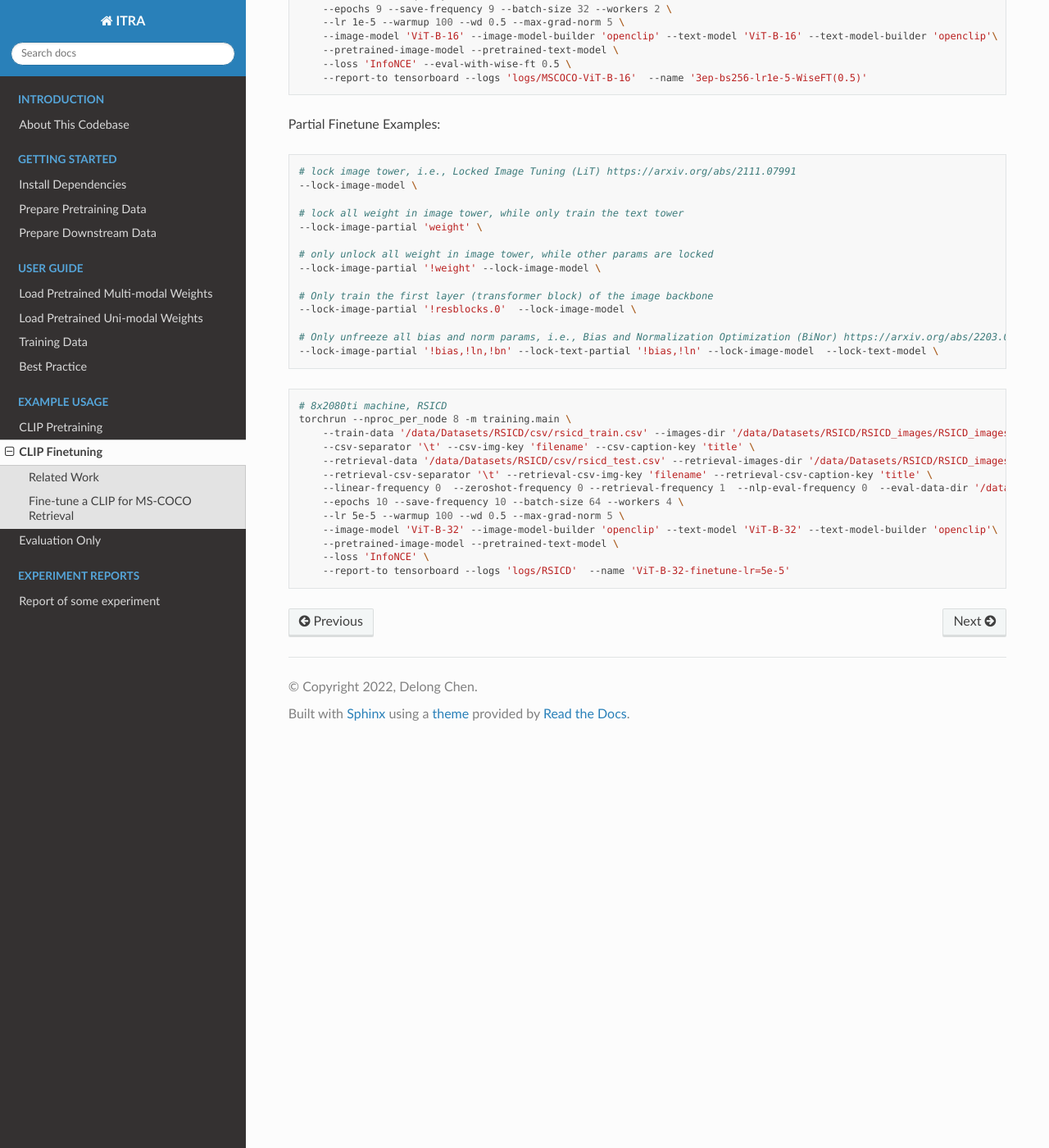
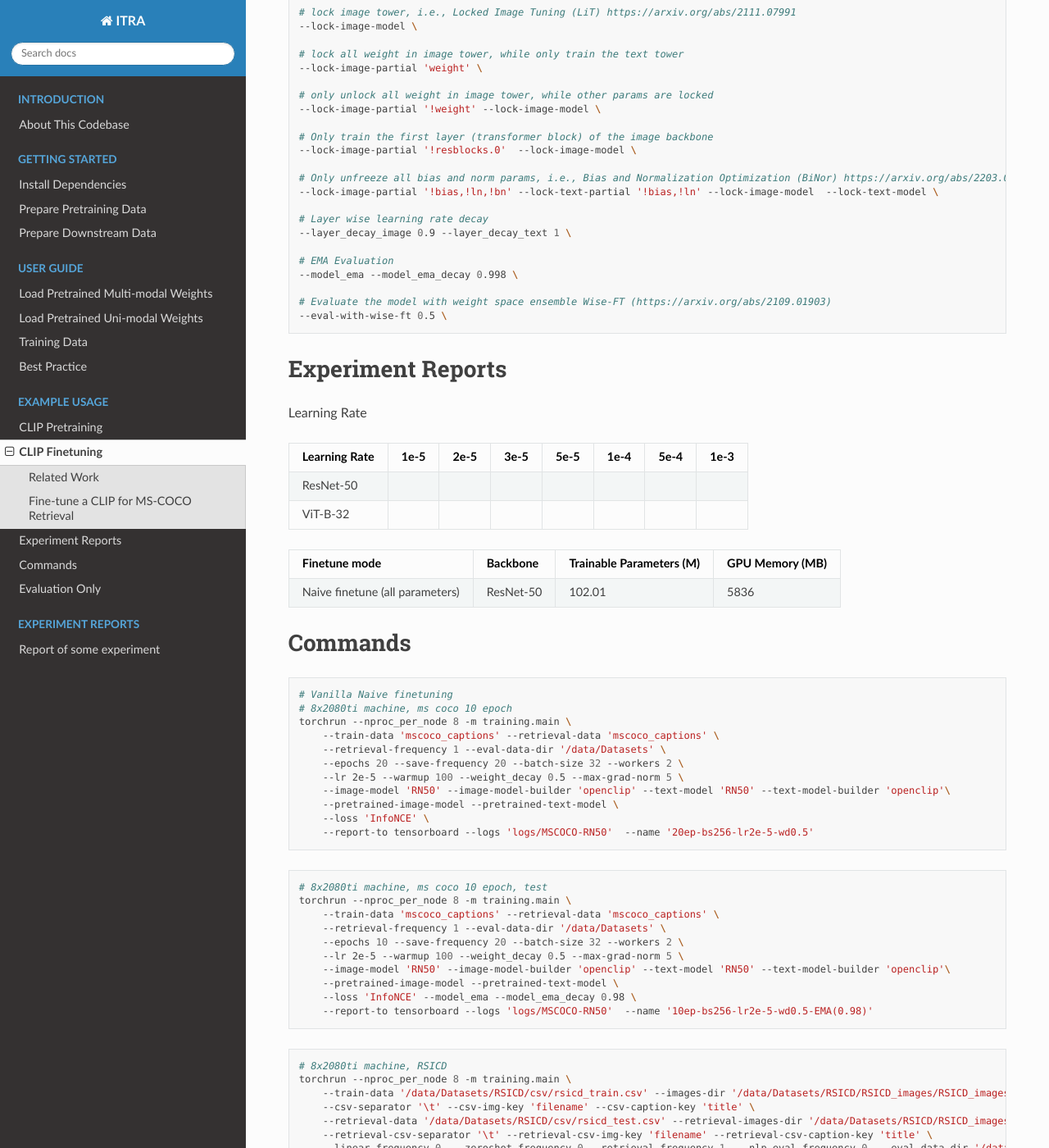
Before and after one commit to ChenDelong1999/ITRA-Documentations, a Sphinx documentation site: the page built from source/Contents/example-usage/clip-finetuning.md, in a window 1280 px wide and 1400 px high, scrolled down 650 px. Shown: the whole window at 82% size. Built offline with Sphinx 7.4.7 and the Read the Docs theme 2.0.0, drawn with Linux system fonts in a browser that asks for light colours; some of the changed text lies outside the part shown.

Commit message:
add WiseFT, EMA, LLRD

````diff
--- a/source/Contents/example-usage/clip-finetuning.md
+++ b/source/Contents/example-usage/clip-finetuning.md
@@ -11,26 +11,15 @@ export PYTHONPATH="$PYTHONPATH:$PWD/src"
 ## Related Work
 
 - [CLIP Itself is a Strong Fine-tuner: Achieving 85.7% and 88.0% Top-1 Accuracy with ViT-B and ViT-L on ImageNet](https://arxiv.org/abs/2212.06138)
+- [Robust fine-tuning of zero-shot models](https://arxiv.org/abs/2109.01903)
 
 
 ## Fine-tune a CLIP for MS-COCO Retrieval
 
 [Paper-with-code Leaderboard](https://paperswithcode.com/sota/cross-modal-retrieval-on-coco-2014)
 
-```bash
-# 8x2080ti machine, ms coco 3 epoch
-torchrun --nproc_per_node 8 -m training.main \
-    --episode-size 39429 --train-data 'mscoco_captions' --retrieval-data 'mscoco_captions' \
-    --retrieval-frequency 1 --eval-data-dir '/data/Datasets' \
-    --epochs 9 --save-frequency 9 --batch-size 32 --workers 2 \
-    --lr 1e-5 --warmup 100 --wd 0.5 --max-grad-norm 5 \
-    --image-model 'ViT-B-16' --image-model-builder 'openclip' --text-model 'ViT-B-16' --text-model-builder 'openclip'\
-    --pretrained-image-model --pretrained-text-model \
-    --loss 'InfoNCE' --eval-with-wise-ft 0.5 \
-    --report-to tensorboard --logs 'logs/MSCOCO-ViT-B-16'  --name '3ep-bs256-lr1e-5-WiseFT(0.5)'
-```
 
-Partial Finetune Examples:
+Finetuning tricks:
 ```bash
 # lock image tower, i.e., Locked Image Tuning (LiT) https://arxiv.org/abs/2111.07991
 --lock-image-model \
@@ -46,8 +35,60 @@ Partial Finetune Examples:
 
 # Only unfreeze all bias and norm params, i.e., Bias and Normalization Optimization (BiNor) https://arxiv.org/abs/2203.07190
 --lock-image-partial '!bias,!ln,!bn' --lock-text-partial '!bias,!ln' --lock-image-model  --lock-text-model \
+
+# Layer wise learning rate decay
+--layer_decay_image 0.9 --layer_decay_text 1 \
+
+# EMA Evaluation
+--model_ema --model_ema_decay 0.998 \
+
+# Evaluate the model with weight space ensemble Wise-FT (https://arxiv.org/abs/2109.01903)
+--eval-with-wise-ft 0.5 \
 ```
 
+
+# Experiment Reports
+
+Learning Rate
+
+| Learning Rate | 1e-5 | 2e-5 | 3e-5 | 5e-5 | 1e-4 | 5e-4 | 1e-3 |
+|---------------|------|------|------|------|------|------|------|
+| ResNet-50     |      |      |      |      |      |      |      |
+| ViT-B-32      |      |      |      |      |      |      |      |
+
+
+| Finetune mode | Backbone | Trainable Parameters (M) | GPU Memory (MB) |
+|---------------|------|------|------|
+| Naive finetune (all parameters) | ResNet-50 | 102.01 | 5836 |
+
+# Commands
+
+```bash
+# Vanilla Naive finetuning
+# 8x2080ti machine, ms coco 10 epoch
+torchrun --nproc_per_node 8 -m training.main \
+    --train-data 'mscoco_captions' --retrieval-data 'mscoco_captions' \
+    --retrieval-frequency 1 --eval-data-dir '/data/Datasets' \
+    --epochs 20 --save-frequency 20 --batch-size 32 --workers 2 \
+    --lr 2e-5 --warmup 100 --weight_decay 0.5 --max-grad-norm 5 \
+    --image-model 'RN50' --image-model-builder 'openclip' --text-model 'RN50' --text-model-builder 'openclip'\
+    --pretrained-image-model --pretrained-text-model \
+    --loss 'InfoNCE' \
+    --report-to tensorboard --logs 'logs/MSCOCO-RN50'  --name '20ep-bs256-lr2e-5-wd0.5'
+```
+
+```bash
+# 8x2080ti machine, ms coco 10 epoch, test
+torchrun --nproc_per_node 8 -m training.main \
+    --train-data 'mscoco_captions' --retrieval-data 'mscoco_captions' \
+    --retrieval-frequency 1 --eval-data-dir '/data/Datasets' \
+    --epochs 10 --save-frequency 20 --batch-size 32 --workers 2 \
+    --lr 2e-5 --warmup 100 --weight_decay 0.5 --max-grad-norm 5 \
+    --image-model 'RN50' --image-model-builder 'openclip' --text-model 'RN50' --text-model-builder 'openclip'\
+    --pretrained-image-model --pretrained-text-model \
+    --loss 'InfoNCE' --model_ema --model_ema_decay 0.98 \
+    --report-to tensorboard --logs 'logs/MSCOCO-RN50'  --name '10ep-bs256-lr2e-5-wd0.5-EMA(0.98)'
+```
 
 ```bash
 # 8x2080ti machine, RSICD
--- a/source/index.rst
+++ b/source/index.rst
@@ -7,6 +7,8 @@ Welcome to the docmentation of ITRA ! 🎈
 ================================
 
 ITRA (Image Text Representation Alignment) is a codebase for flexible and efficient vision language learning.
+
+.. Hint:: ``ITRA`` is an ongoing project and its codes are still under development. A temporary repository of the codebase is located at: https://github.com/ChenDelong1999/ProtoRKD
 
 
 .. image:: ../source/Contents/assets/pipeline.png
@@ -58,6 +60,7 @@ TODO list
       - Partially freeze the weighs
             - according to weight type (prams name filter)
             - according to layers
+      - EMA support
       - MIM and FLIP support
       - 'CLIP Itself is a Strong Fine-tuner' re-implementation (https://arxiv.org/abs/2212.06138, https://discourse.brainpp)
       - Wise-FT re-implementation (https://arxiv.org/abs/2109.01903)
````
Also changed, not shown: source/Contents/getting-started/install-dependencies.md (+1 -1 lines).
